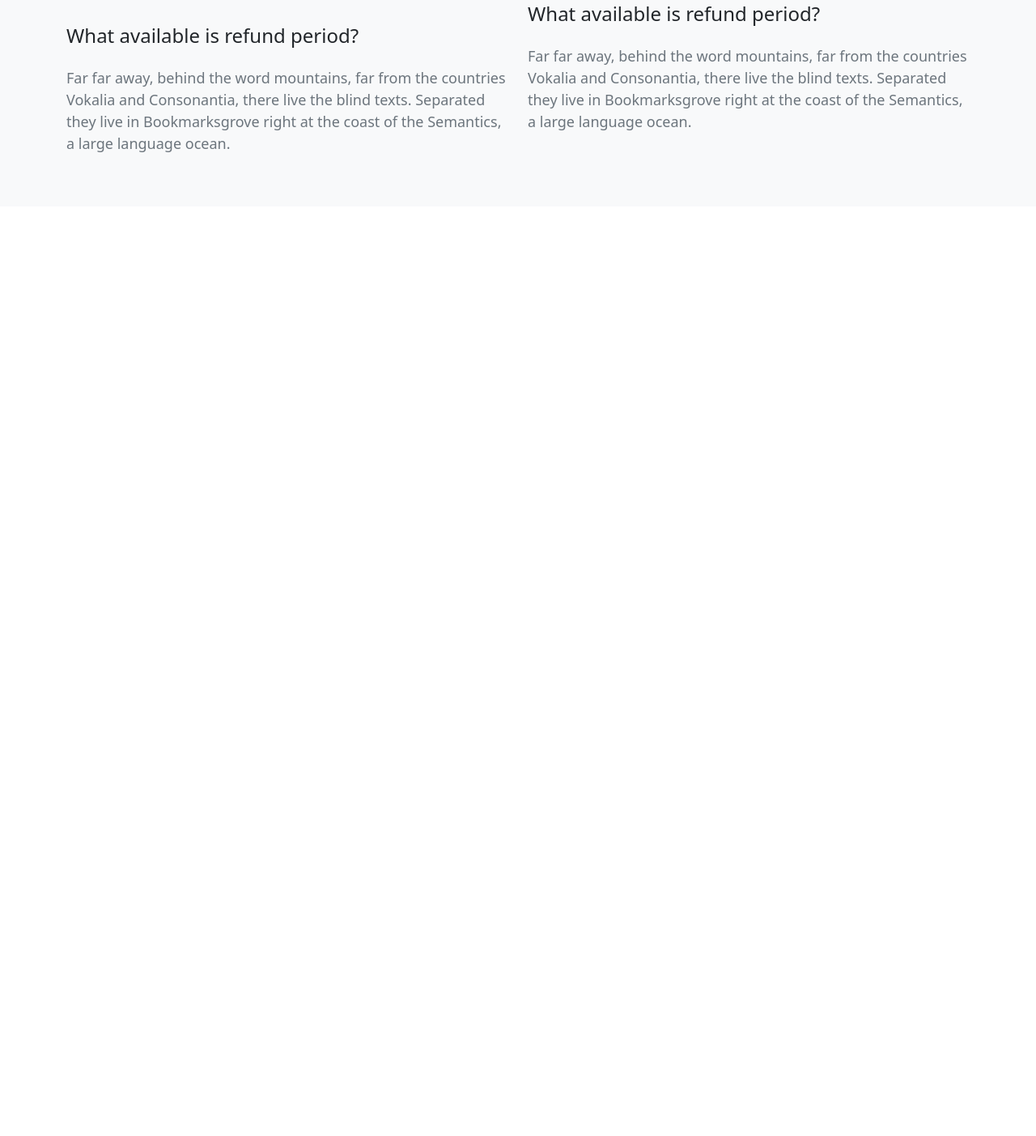
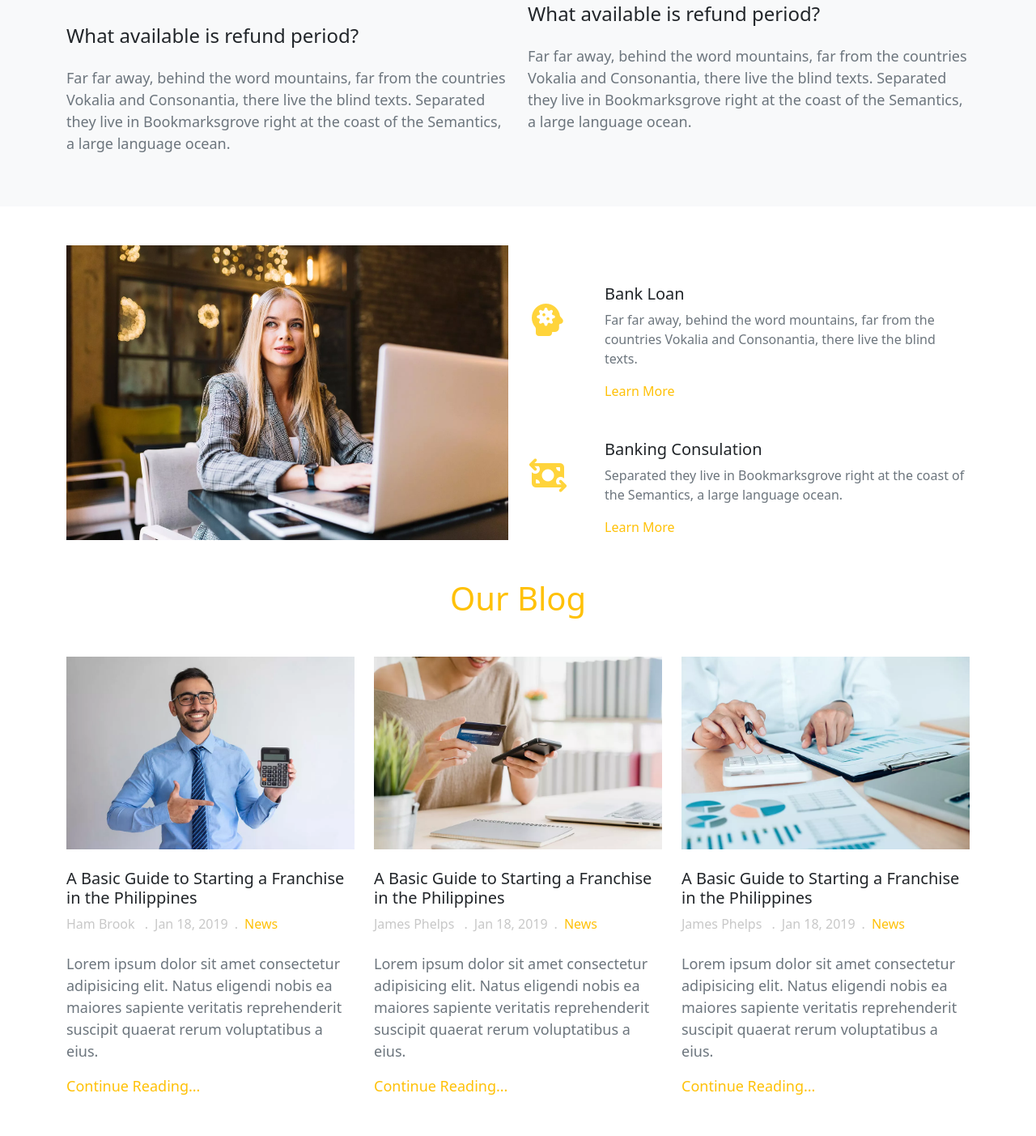
Before and after one commit to Marwa989/project1-marwa, a plain HTML site: page index.html in a window 1280 px wide. Shown: the part 7456-8859 px from the top of the page at 81% size. Before the commit the page ends 7711 px from the top, so only its background shows below. Drawn offline with nearby package versions, Linux system fonts and the light colour scheme; a script that the page names is missing.

Commit message:
banking and blog section

```diff
--- a/index.html
+++ b/index.html
@@ -142,6 +142,12 @@
 
       a {
         text-decoration: none;
+      }
+
+
+      #icon1-s , #icon2-s{
+        font-size: 40px;
+
       }
     </style>
   </head>
@@ -1458,6 +1464,131 @@
 
     <!--end FAQ section-->
 
+     <!--banking-section-->
+    <div class="container mb-5">
+      <div class="row justify-content-center mt-5">
+        <div class="col-md-6">
+          <div>
+            <img src="./images/hero_1.jpg.webp" alt="" class="img-fluid" />
+          </div>
+        </div>
+        <div class="col-md-6 mt-5">
+          <div class="row  ">
+            <div class="col-2 ">
+               <div class="mt-4">
+                  <i
+                    class="fa-solid fa-head-side-virus"
+                    style="color: #ffd43b"
+                    id="icon1-s"
+                  ></i>
+                </div>
+            </div>
+            <div class="col-10">
+              <div>
+               <h5>Bank Loan</h5>
+                  <p class="text-secondary">
+                    Far far away, behind the word mountains, far from the
+                    countries Vokalia and Consonantia, there live the blind
+                    texts.
+                  </p>
+                  <a href="" class="text-warning">Learn More</a>
+            </div>
+            </div>
+
+          </div>
+          <div class="row mt-5">
+            <div class="col-2">
+               <div class="mt-4">
+                  <i
+                    class="fa-solid fa-money-bill-transfer"
+                    style="color: #ffd43b"
+                    id="icon2-s"
+                  ></i>
+                </div>
+            </div>
+            <div class="col-10">
+              <div>
+                <h5>Banking Consulation</h5>
+                  <p class="text-secondary">
+                    Separated they live in Bookmarksgrove right at the coast of
+                    the Semantics, a large language ocean.
+                  </p>
+                  <a href="" class="text-warning">Learn More</a>
+              </div>
+            </div>
+          </div>
+        </div>
+      </div>
+    </div>
+
+    <!-- end banking-section-->
+
+    <!--blog section-->
+    <div class="container" id="blog">
+      <h1 class="text-center text-warning">Our Blog</h1>
+      <div class="row justify-content-center mt-5">
+        <div class="col-md-4 mb-5">
+          <div>
+            <img src="./images/img_1.jpg.webp" alt="" class="img-fluid mb-4" />
+            <h5 class="title-h">
+              A Basic Guide to Starting a Franchise in the Philippines
+            </h5>
+            <div class="d-flex">
+              <p class="lightGrey">Ham Brook <span class="px-2">.</span></p>
+              <p class="lightGrey">Jan 18, 2019<span class="px-2">.</span></p>
+              <a href="" class="text-warning">News</a>
+            </div>
+            <p class="text-secondary p-size1 mt-2">
+              Lorem ipsum dolor sit amet consectetur adipisicing elit. Natus
+              eligendi nobis ea maiores sapiente veritatis reprehenderit
+              suscipit quaerat rerum voluptatibus a eius.
+            </p>
+            <a href="" class="text-warning p-size1">Continue Reading...</a>
+          </div>
+        </div>
+        <div class="col-md-4 mb-5">
+          <div>
+            <img src="./images/img_4.jpg.webp" alt="" class="img-fluid mb-4" />
+            <h5 class="title-h">
+              A Basic Guide to Starting a Franchise in the Philippines
+            </h5>
+            <div class="d-flex">
+              <p class="lightGrey">James Phelps <span class="px-2">.</span></p>
+              <p class="lightGrey">Jan 18, 2019<span class="px-2">.</span></p>
+              <a href="" class="text-warning">News</a>
+            </div>
+            <p class="text-secondary p-size1 mt-2">
+              Lorem ipsum dolor sit amet consectetur adipisicing elit. Natus
+              eligendi nobis ea maiores sapiente veritatis reprehenderit
+              suscipit quaerat rerum voluptatibus a eius.
+            </p>
+            <a href="" class="text-warning p-size1">Continue Reading...</a>
+          </div>
+        </div>
+        <div class="col-md-4 mb-5">
+          <div>
+            <img src="./images/img_3.jpg.webp" alt="" class="img-fluid mb-4" />
+            <h5 class="title-h">
+              A Basic Guide to Starting a Franchise in the Philippines
+            </h5>
+            <div class="d-flex">
+              <p class="lightGrey">James Phelps <span class="px-2">.</span></p>
+              <p class="lightGrey">Jan 18, 2019<span class="px-2">.</span></p>
+              <a href="" class="text-warning">News</a>
+            </div>
+            <p class="text-secondary p-size1 mt-2">
+              Lorem ipsum dolor sit amet consectetur adipisicing elit. Natus
+              eligendi nobis ea maiores sapiente veritatis reprehenderit
+              suscipit quaerat rerum voluptatibus a eius.
+            </p>
+            <a href="" class="text-warning p-size1">Continue Reading...</a>
+          </div>
+        </div>
+      </div>
+    </div>
+
+    <!--end blog section-->
+
 
 
 
```
